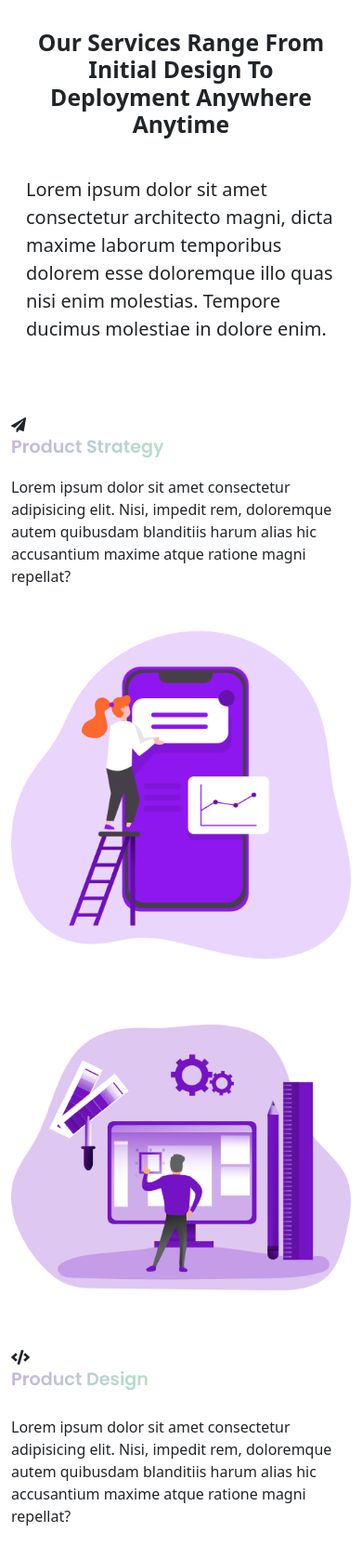
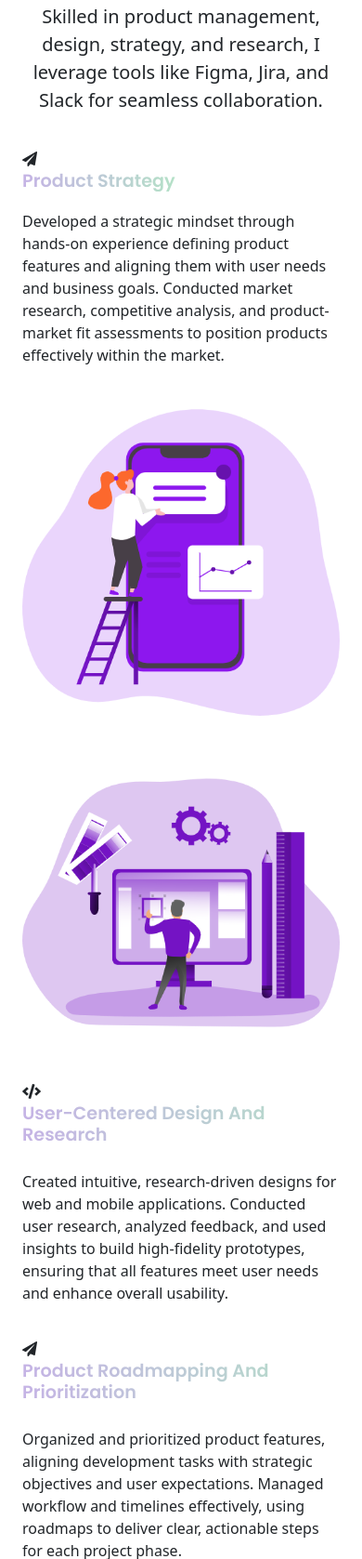
Before and after one commit to Paridhi-31/portfolio, a website: page index.html in a window 390 px wide. Shown: the part 1079-2756 px from the top of the page at 93% size. Drawn offline with nearby package versions, Linux system fonts and the light colour scheme.

Commit message:
MY SKILLS DONE!

```diff
--- a/index.html
+++ b/index.html
@@ -80,47 +80,31 @@
 </section>
 
 <!-- //////////////////////////////////////////////////////////////////////////////////////////////
-                         START SECTION 4 - THE SERVICES
+                         START SECTION 3 - MY SKILLS
 ///////////////////////////////////////////////////////////////////////////////////////////////////-->
 <section id="about" class="about">
   <div class="container">
     <div class="row text-center mt-5">
       <h1 class="display-3 fw-bold">My Skills</h1>
-      <div class="heading-line mb-1"></div>
+      <div class="heading-line"></div>
+      <p class="lead">
+        Skilled in product management, design, strategy, and research, I leverage tools like Figma, Jira, and Slack for seamless
+        collaboration.
+      </p>
     </div>
-  <!-- START THE DESCRIPTION CONTENT  -->
-    <div class="row pt-2 pb-2 mt-0 mb-3">
-      <div class="col-md-6 border-right">
-        <div class="bg-white p-3">
-          <h2 class="fw-bold text-capitalize text-center">
-            Our Services Range From Initial Design To Deployment Anywhere Anytime
-          </h2>
-        </div>
-      </div>
-      <div class="col-md-6">
-        <div class="bg-white p-3 text-start">
-          <p class="lead">
-            Lorem ipsum dolor sit amet consectetur architecto magni,
-            dicta maxime laborum temporibus dolorem esse doloremque illo quas nisi enim molestias.
-            Tempore ducimus molestiae in dolore enim.
-          </p>
-        </div>
-      </div>
-    </div>
-  </div>
 
-  <!-- START THE CONTENT FOR THE SERVICES  -->
+  <!-- START THE CONTENT FOR THE SKILLS  -->
   <div class="container">
-    <!-- START THE MARKETING CONTENT  -->
+    <!-- START THE Product Strategy CONTENT  -->
     <div class="row">
       <div class="col-lg-6 col-md-6 col-sm-12 col-xs-12 services mt-4">
         <div class="services__content">
           <div class="icon d-block fas fa-paper-plane"></div>
           <h3 class="display-3--title mt-1 mb-0">Product Strategy</h3>
           <p class="display-2--description lh-base">
-            Lorem ipsum dolor sit amet consectetur adipisicing elit. Nisi, impedit rem,
-             doloremque autem quibusdam blanditiis harum alias hic accusantium
-             maxime atque ratione magni repellat?
+            Developed a strategic mindset through hands-on experience defining product features and aligning
+            them with user needs and business goals. Conducted market research, competitive analysis, and product-market fit
+            assessments to position products effectively within the market.
           </p>
         </div>
       </div>
@@ -130,7 +114,7 @@
         </div>
       </div>
     </div>
-    <!-- START THE WEB DEVELOPMENT CONTENT  -->
+    <!-- START THE User-Centered Design and Research CONTENT  -->
     <div class="row">
       <div class="col-lg-6 col-md-6 col-sm-12 col-xs-12 services mt-4 text-start">
         <div class="services__pic">
@@ -140,25 +124,24 @@
       <div class="col-lg-6 col-md-6 col-sm-12 col-xs-12 services mt-4">
         <div class="services__content">
           <div class="icon d-block fas fa-code"></div>
-          <h3 class="display-3--title mt-1">Product Design</h3>
+          <h3 class="display-3--title mt-1">User-Centered Design and Research</h3>
           <p class="display-2--description lh-base">
-            Lorem ipsum dolor sit amet consectetur adipisicing elit. Nisi, impedit rem,
-             doloremque autem quibusdam blanditiis harum alias hic accusantium
-             maxime atque ratione magni repellat?
+            Created intuitive, research-driven designs for web and mobile applications. Conducted user research, analyzed feedback,
+            and used insights to build high-fidelity prototypes, ensuring that all features meet user needs and enhance overall
+            usability.
           </p>
         </div>
       </div>
     </div>
-    <!-- START THE CLOUD HOSTING CONTENT  -->
+    <!-- START THE Product Roadmapping and Prioritization CONTENT  -->
     <div class="row">
       <div class="col-lg-6 col-md-6 col-sm-12 col-xs-12 services mt-4">
         <div class="services__content">
           <div class="icon d-block fas fa-paper-plane"></div>
-          <h3 class="display-3--title mt-1">Market & User Research</h3>
+          <h3 class="display-3--title mt-1">Product Roadmapping and Prioritization</h3>
           <p class="display-2--description lh-base">
-            Lorem ipsum dolor sit amet consectetur adipisicing elit. Nisi, impedit rem,
-             doloremque autem quibusdam blanditiis harum alias hic accusantium
-             maxime atque ratione magni repellat?
+            Organized and prioritized product features, aligning development tasks with strategic objectives and user expectations.
+            Managed workflow and timelines effectively, using roadmaps to deliver clear, actionable steps for each project phase.
           </p>
         </div>
       </div>
@@ -168,7 +151,7 @@
         </div>
       </div>
     </div>
-      <!-- START THE WEB DEVELOPMENT CONTENT  -->
+      <!-- START THE Market Research and Analysis CONTENT  -->
     <div class="row">
       <div class="col-lg-6 col-md-6 col-sm-12 col-xs-12 services mt-4 text-start">
         <div class="services__pic">
@@ -178,12 +161,31 @@
       <div class="col-lg-6 col-md-6 col-sm-12 col-xs-12 services mt-4">
         <div class="services__content">
           <div class="icon d-block fas fa-code"></div>
-          <h3 class="display-3--title mt-1">Analytics & Programming</h3>
+          <h3 class="display-3--title mt-1">Market Research and Analysis</h3>
           <p class="display-2--description lh-base">
-            Lorem ipsum dolor sit amet consectetur adipisicing elit. Nisi, impedit rem,
-             doloremque autem quibusdam blanditiis harum alias hic accusantium
-             maxime atque ratione magni repellat?
+            Experienced in analyzing market trends, competitor offerings, and customer needs. Used insights from tools like
+            Google Analytics and SEMrush to support strategic decision-making, refine product positioning, and identify new
+            opportunities for growth.
           </p>
+        </div>
+      </div>
+    </div>
+    <!-- START THE Communication and Collaboration CONTENT  -->
+    <div class="row">
+      <div class="col-lg-6 col-md-6 col-sm-12 col-xs-12 services mt-4">
+        <div class="services__content">
+          <div class="icon d-block fas fa-paper-plane"></div>
+          <h3 class="display-3--title mt-1">Communication and Collaboration</h3>
+          <p class="display-2--description lh-base">
+            Facilitated clear, concise communication across design, engineering, and marketing teams to ensure alignment on
+            product goals and timelines. Regularly coordinated via tools like Slack and Confluence to keep stakeholders informed
+            and engaged throughout each project.
+          </p>
+        </div>
+      </div>
+      <div class="col-lg-6 col-md-6 col-sm-12 col-xs-12 services mt-4 text-end">
+        <div class="services__pic">
+          <img src="images/services/service-3.png" alt="marketing illustration" class="img-fluid">
         </div>
       </div>
     </div>
@@ -193,7 +195,7 @@
 
 
 <!-- ///////////////////////////////////////////////////////////////////////////////////////////////////
-                              START SECTION 7 - THE PORTFOLIO
+                              START SECTION 4 - THE PORTFOLIO
 //////////////////////////////////////////////////////////////////////////////////////////////////////-->
 
 <section id="portfolio" class="portfolio">
@@ -333,7 +335,7 @@
 </section>
 
 <!-- ///////////////////////////////////////////////////////////////////////////////////////////
-                           START SECTION 9 - THE FOOTER
+                           START SECTION 5 - THE FOOTER
 ///////////////////////////////////////////////////////////////////////////////////////////////-->
 
 <!-- START THE COPYRIGHT INFO  -->
@@ -371,21 +373,6 @@
 </a>
 
 
-
-
-    <script src="assets/vendors/js/glightbox.min.js"></script>
-
-    <script type="text/javascript">
-      const lightbox = GLightbox({
-        'touchNavigation': true,
-        'href': 'https://www.youtube.com/watch?v=J9lS14nM1xg',
-        'type': 'video',
-        'source': 'youtube', //vimeo, youtube or local
-        'width': 900,
-        'autoPlayVideos': 'true',
-});
-
-    </script>
      <script src="assets/js/bootstrap.bundle.min.js"></script>
 </body>
 </html>
```
Also changed, not shown: about.html (+3 -20 lines), portfolio.html (+2 -18 lines).
